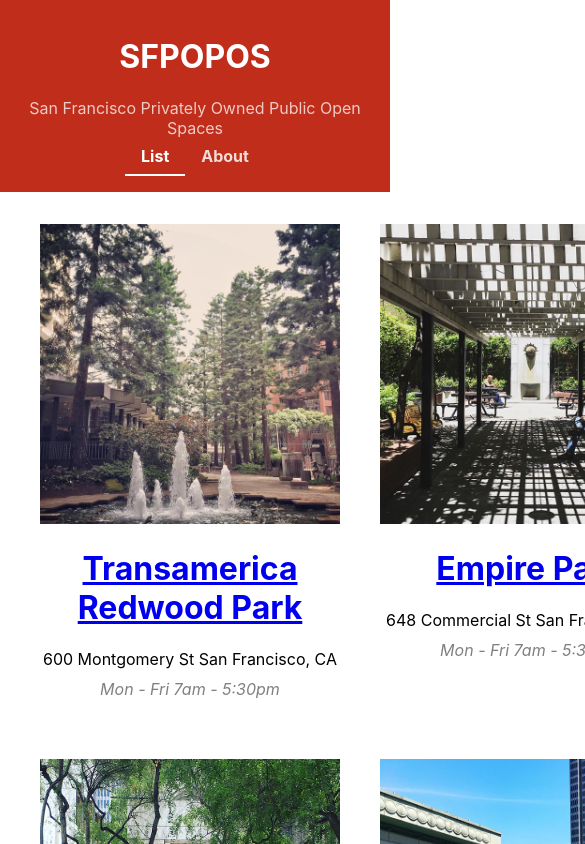
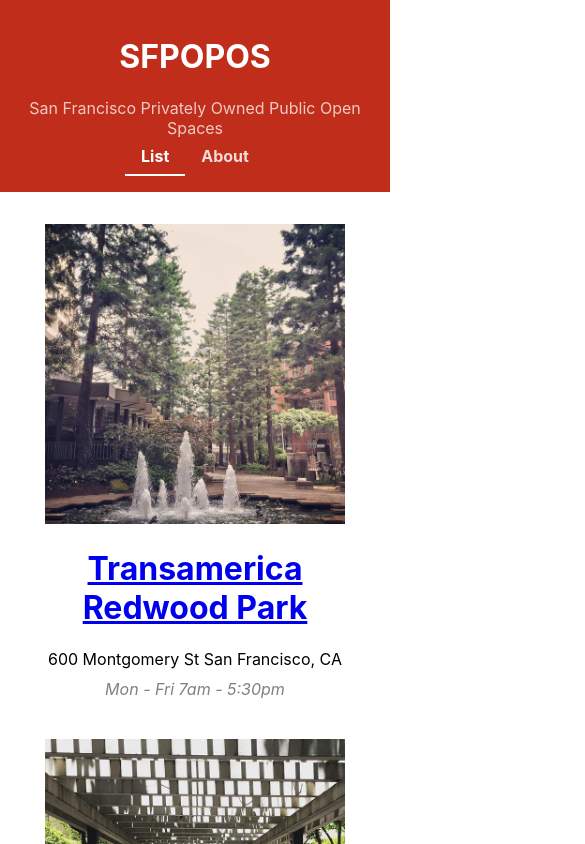
Before and after one commit to laurelmclean/ACS-1320-react-tutorial, a React (Create React App) app: page / in a window 390 px wide. Shown: the top 844 px of the page, 585 px wide, since content can reach past the window. Built offline with nearby package versions, Linux system fonts and the light colour scheme.

Commit message:
style the list

```diff
--- a/src/components/POPOSList/POPOSList.css
+++ b/src/components/POPOSList/POPOSList.css
@@ -5,3 +5,18 @@
   grid-template-columns: 1fr 1fr 1fr;
   grid-gap: 40px;
 }
+
+/* Smaller screens and tablets */
+/* number of columns is changed to two equal columns when the screen is 960px or smaller. */
+@media only screen and (max-width: 960px) {
+	.POPOSList {
+		grid-template-columns: 1fr 1fr;
+	}
+}
+
+/* Small screens mobile */
+@media only screen and (max-width: 700px) {
+	.POPOSList {
+		grid-template-columns: 1fr;
+	}
+}
```
